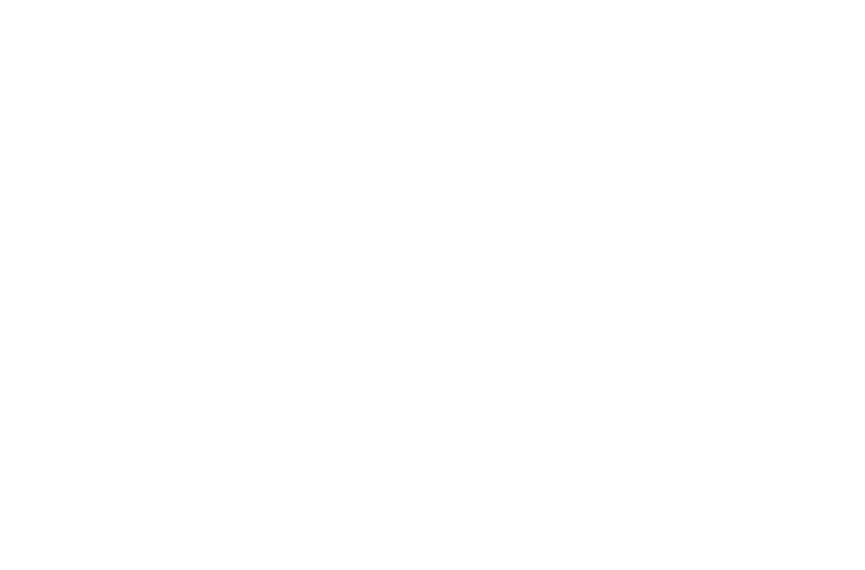
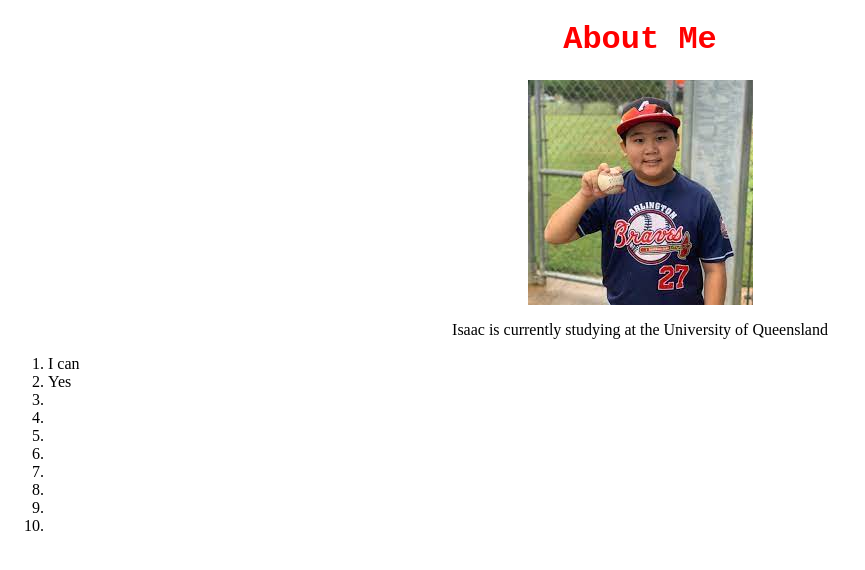
Before and after one commit to MiniSoda17/Isaac-s-Personal-Website, a plain HTML site: page index.html in a window 1280 px wide. Shown: the whole page, without its empty margins (0-865 px from the left). Drawn offline with Linux system fonts and the light colour scheme.

Commit message:
first commit

```diff
--- a/index.html
+++ b/index.html
@@ -4,9 +4,30 @@
     <meta charset="UTF-8">
     <meta http-equiv="X-UA-Compatible" content="IE=edge">
     <meta name="viewport" content="width=device-width, initial-scale=1.0">
-    <title>Document</title>
+    <title>Isaac Arli's website</title>
+    <link rel="stylesheet" href="style.css">
 </head>
 <body>
+    <h1> About Me</h1>
+    <div class="wrapper"><img src="Small Isaac.jpeg" alt=""></div>
+    <p>Isaac is currently studying at the University of Queensland</p>
+
+    <ol>
+        <li>I can</li>
+        <li>Yes</li>
+        <li></li>
+        <li></li>
+        <li></li>
+        <li></li>
+        <li></li>
+        <li></li>
+        <li></li>
+        <li></li>
+    </ol>
+
+
+
+
 
 </body>
 </html>
--- a/style.css
+++ b/style.css
@@ -0,0 +1,15 @@
+h1{
+    color: red;
+    font-family: 'Courier New', Courier, monospace;
+    text-align: center;
+
+}
+
+.wrapper {
+    display: flex;
+    justify-content: center;
+}
+
+p{
+    text-align: center;
+}
```
Also changed, not shown: Small Isaac.jpeg (added).
